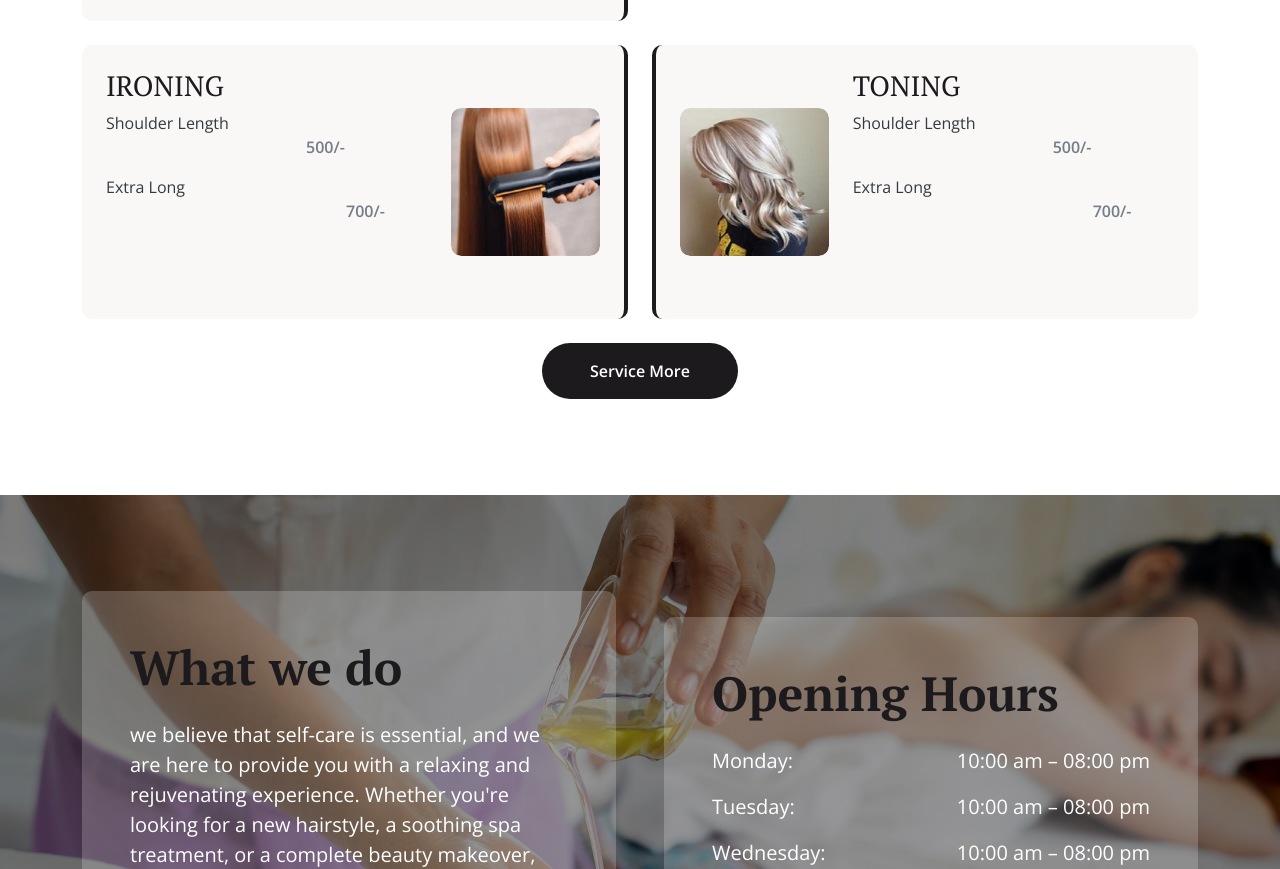
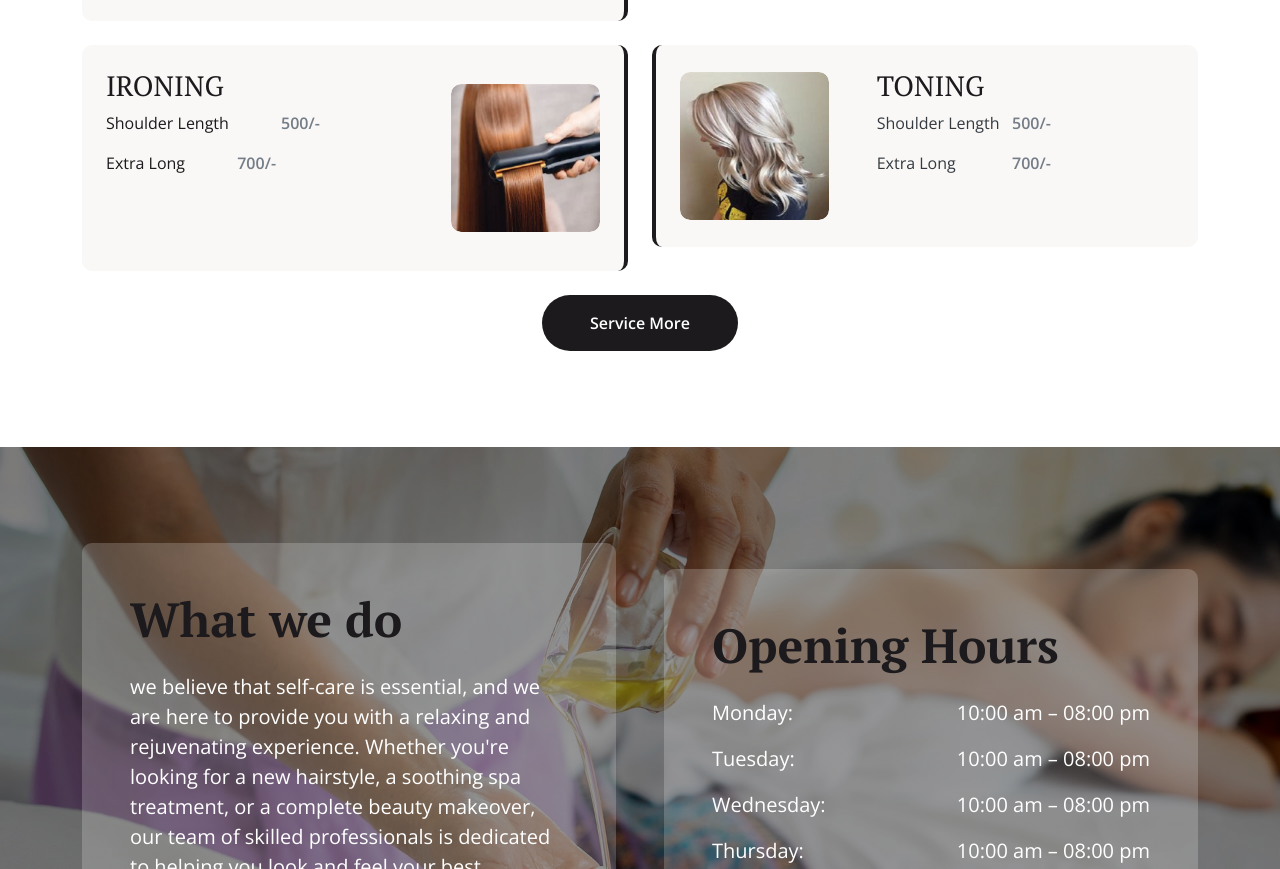
Before and after one commit to jilani2671/Babu-Delexue-, a plain HTML site: page index.html in a window 1280 px wide. Shown: the part 1482-2351 px from the top of the page. Drawn offline with nearby package versions, Linux system fonts and the light colour scheme.

Commit message:
second commit

```diff
--- a/index.html
+++ b/index.html
@@ -250,28 +250,27 @@
                     <div class="col-lg-6">
                         <div class="services-item bg-light border-4 border-end border-primary rounded p-4">
                             <div class="row align-items-center">
-                                <div class="col-8">
+                                <div class="col-12 col-md-8">
                                     <div class="services-content text-start">
                                         <h3>IRONING</h3>
-                                        <p> <font color="#343a40"> Shoulder Length</font>
-                                            <span class="mr-3" style="margin-left: 200px;"><strong>500/-</strong></span>
-                                             </p>
-                                            <p> <font color="#343a40">Extra Long</font>
-                                                <span class="mr-3" style="margin-left: 240px;"><strong>700/-</strong></span>
-
-
-                                                <p class=" p-2"> <font color="#343a40"></font>
-                                                    <span class="mr-3" style="margin-left: 220px;"><strong></strong></span>
-                                                    <br>
-                                                      </p>
+                                        <p><span class="text-dark">Shoulder Length</span>
+                                            <span class="d-block d-md-inline-block ms-md-5"><strong>500/-</strong></span>
+                                        </p>
+                                        <p><span class="text-dark">Extra Long</span>
+                                            <span class="d-block d-md-inline-block ms-md-5"><strong>700/-</strong></span>
+                                        </p>
+                                        <p class="p-2">
+                                            <span class="d-block d-md-inline-block ms-md-5"><strong></strong></span>
+                                        </p>
                                     </div>
                                 </div>
-                                <div class="col-4">
+                                <div class="col-12 col-md-4">
                                     <div class="services-img d-flex align-items-center justify-content-center rounded">
-                                        <img src="img/iron.jfif" class="img-fluid rounded" alt="">
+                                        <img src="img/iron.jfif" class="img-fluid rounded" alt="Ironing Service">
                                     </div>
                                 </div>
                             </div>
+
                         </div>
                     </div>
                     <div class="col-lg-6">
@@ -283,20 +282,26 @@
                                     </div>
                                 </div>
                                 <div class="col-8">
-                                    <div class="services-content text-start">
-                                        <h3>TONING</h3>
-                                        <p> <font color="#343a40"> Shoulder Length</font>
-                                            <span class="mr-3" style="margin-left: 200px;"><strong>500/-</strong></span>
-                                             </p>
-                                            <p> <font color="#343a40">Extra Long</font>
-                                                <span class="mr-3" style="margin-left: 240px;"><strong>700/-</strong></span>
+                                    <div class="container">
+                                        <div class="row">
+                                          <div class="col-md-8 services-content text-start">
+                                            <h3>TONING</h3>
+                                            <div class="d-flex justify-content-between">
+                                              <p><font color="#343a40">Shoulder Length</font></p>
+                                              <span><strong>500/-</strong></span>
+                                            </div>
+                                            <div class="d-flex justify-content-between">
+                                              <p><font color="#343a40">Extra Long</font></p>
+                                              <span><strong>700/-</strong></span>
+                                            </div>
+                                            <div class="d-flex justify-content-between p-2">
+                                              <p><font color="#343a40"></font></p>
+                                              <span><strong></strong></span>
+                                            </div>
+                                          </div>
+                                        </div>
+                                      </div>
 
-
-                                                <p class=" p-2"> <font color="#343a40"></font>
-                                                    <span class="mr-3" style="margin-left: 220px;"><strong></strong></span>
-                                                    <br>
-                                                      </p>
-                                    </div>
                                 </div>
                             </div>
                         </div>
```
